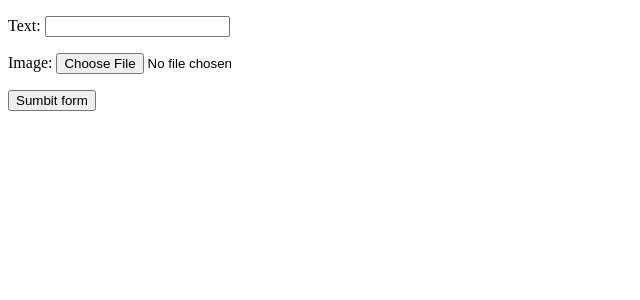
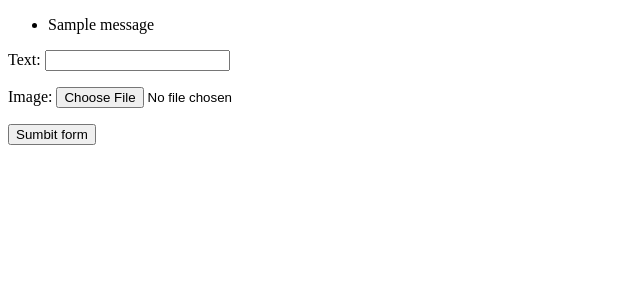
Before and after one commit to daroaliga-hub/backend_video, a Django app: page /post/ in a window 1280 px wide. Shown: the top 300 px of the page, without its empty margins (0-640 px from the left). Run offline with Django 5.2, Linux system fonts and the light colour scheme; tables that the repository leaves empty hold one stand-in row (values such as "Sample post"); one stand-in notice (Sample message) is shown; some libraries are stand-ins or nearby versions.

Commit message:
Django massages framework

```diff
--- a/feed/views.py
+++ b/feed/views.py
@@ -1,3 +1,4 @@
+from django.contrib import messages
 from django.views.generic import TemplateView,DetailView,FormView
 from .forms import PostForm
 from .models import Post
@@ -18,10 +19,15 @@ class AddPostView(FormView):
     form_class = PostForm
     success_url = "/"
 
+    def dispatch(self, request, *args, **kwargs):
+        self.request = request
+        return super().dispatch(request,*args,**kwargs)
+
     def form_valid(self,form):
         # Create a new post
         new_object = Post.objects.create(
             text =  form.cleaned_data['text'],
             image = form.cleaned_data['image']
         )
+        messages.add_message(self.request, messages.SUCCESS,'Your Post was successful')
         return super().form_valid(form)
--- a/templates/base.html
+++ b/templates/base.html
@@ -6,6 +6,14 @@
     <title>{% block title %}Default Title{% endblock %}</title>
 </head>
 <body>
+    {% if messages %}
+        <ul class="messages">
+            {% for message in messages %}
+                <li{% if message.tags %} class="{{ message.tags }}"{% endif %}>{{ message }}</li>
+            {% endfor %}
+        </ul>
+    {% endif %}
+
     {% block body %}
     hi
     {% endblock %}
```
Also changed, not shown: media/logo_one.jpg (added), 1 other file.
